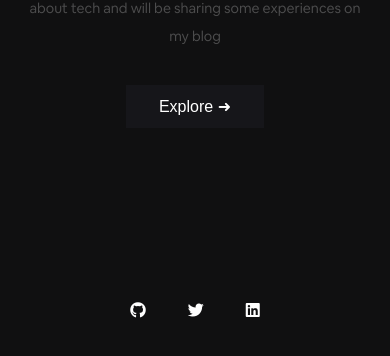
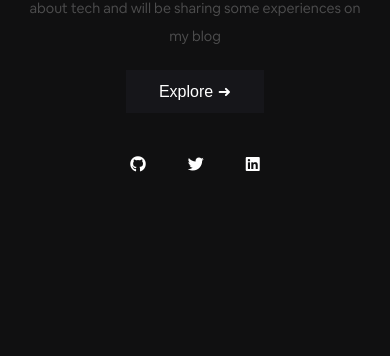
Before and after one commit to kadetXx/kadet.dev, a React (Create React App) app: page / in a window 390 px wide. Shown: the part 582-938 px from the top of the page. After the commit the page ends 844 px from the top, so only its background shows below. Built offline with nearby package versions, Linux system fonts and the light colour scheme.

Commit message:
fixed home overflow

```diff
--- a/src/App.css
+++ b/src/App.css
@@ -50,7 +50,6 @@ html, body {
   height: 100%;
   display: flex;
   justify-content: space-between;
-  /* padding: 0 10%; */
 }
 
 .container .fixed {
@@ -58,8 +57,6 @@ html, body {
   width: 50%;
   display: flex;
   justify-content: center;
-  /* overflow: hidden; */
-  /* background-color: blueviolet; */
 }
 
 .container .main {
@@ -156,20 +153,18 @@ body {
 
 @media (max-width: 993px) {
 
-  /* body {
-    overflow: hidden;
+  /* body, #root, .App {
+    height: auto;
   } */
-
-  body, #root, .App {
-    height: auto;
-  }
 
   .App .container {
     display: none;
   }
 
   .mobile_container {
-    display: block;
+    display: flex;
+    flex-direction: column;
+    justify-content: center;
     padding: 5%;
   }
 
--- a/src/App.js
+++ b/src/App.js
@@ -15,7 +15,6 @@ export class App extends Component {
 
   state = {
     menu: ['active_menu', '', ''],
-    body: 'hidden',
   }
 
   activeMenu(id) {
@@ -39,20 +38,15 @@ export class App extends Component {
 
   }
 
-  async overflow(data) {
-    this.setState({body: data});
-  }
-
-
   render() {
     return (
       <div className="App">
         <Router>
 
           <div className='mobile_container'>
-            <Header overflow={this.overflow.bind(this)} />
+            <Header />
             <div>
-              <Route exact path='/' render={props => (<Mobile menu={this.state.menu} overflow={this.overflow.bind(this)} />)} />
+              <Route exact path='/' render={props => (<Mobile menu={this.state.menu} />)} />
               <Route exact path='/work' render={props => (<Work menu={this.state.menu} activeMenu={this.activeMenu.bind(this)} />)} />
             </div>
 
--- a/src/components/base/Base.css
+++ b/src/components/base/Base.css
@@ -49,6 +49,14 @@
 
 .description p span.highlight {
   opacity: 0.7;
+}
+
+.hero .button_container {
+  display: none;
+}
+
+.hero .social_buttons {
+  display: none;
 }
 
 nav {
--- a/src/components/base/Base.jsx
+++ b/src/components/base/Base.jsx
@@ -21,6 +21,16 @@ export class Base extends Component {
 
           <div className="description">
             <p> <span>I'm a self taught frontend developer. I spend most of my time writing codes for applications using Javascript,</span> <span className='highlight'>React js</span><span> and a little Vue js. I use CSS and </span> <span className='highlight'>SASS </span> <span> to design efficient user interfaces. I love talking about tech and will be sharing some experiences on my blog</span></p>
+          </div>
+
+          <div className="button_container">
+            <Link to='/work'> <button>Explore ➜</button></Link>
+          </div>
+
+          <div className="social_buttons">
+            <a href="https://github.com/kadetXx"><i className='fab fa-github'></i></a>
+            <a href="https://twitter.com/kadetXx"><i className='fab fa-twitter'></i></a>
+            <a href="http"><i className="fab fa-linkedin"></i></a>
           </div>
         </div>
 
--- a/src/components/base/Mobile.css
+++ b/src/components/base/Mobile.css
@@ -1,9 +1,10 @@
 #mobile {
   display: flex;
   flex-direction: column;
-  height: 100vh;
+  /* height: 100%; */
   overflow: hidden !important;
   position: relative;
+  padding-bottom: 10%;
 }
 
 #mobile .base_container {
@@ -51,6 +52,7 @@
 #mobile .button_container {
   display: flex;
   justify-content: center;
+  margin: 20px 0;
 }
 
 #mobile .button_container button {
@@ -72,8 +74,6 @@
 #mobile .social_buttons {
   display: flex;
   justify-content: center;
-  position: absolute;
-  bottom: 15%;
   width: 100%;
   margin: auto;
 }
--- a/src/components/base/Mobile.jsx
+++ b/src/components/base/Mobile.jsx
@@ -5,26 +5,10 @@ import { Link } from 'react-router-dom'
 
 export class Mobile extends Component {
 
-  componentDidMount() {
-    this.props.overflow('hidden');
-  }
-
-  componentWillUnmount() {
-    this.props.overflow('auto');
-  }
-
   render() {
     return (
       <div id='mobile'>
         <Base menu={this.props.menu} />
-        <div className="button_container">
-          <Link to='/work'> <button>Explore ➜</button></Link>
-        </div>
-        <div className="social_buttons">
-          <a href="https://github.com/kadetXx"><i className='fab fa-github'></i></a>
-          <a href="https://twitter.com/kadetXx"><i className='fab fa-twitter'></i></a>
-          <a href="http"><i className="fab fa-linkedin"></i></a>
-        </div>
       </div>
     )
   }
```
